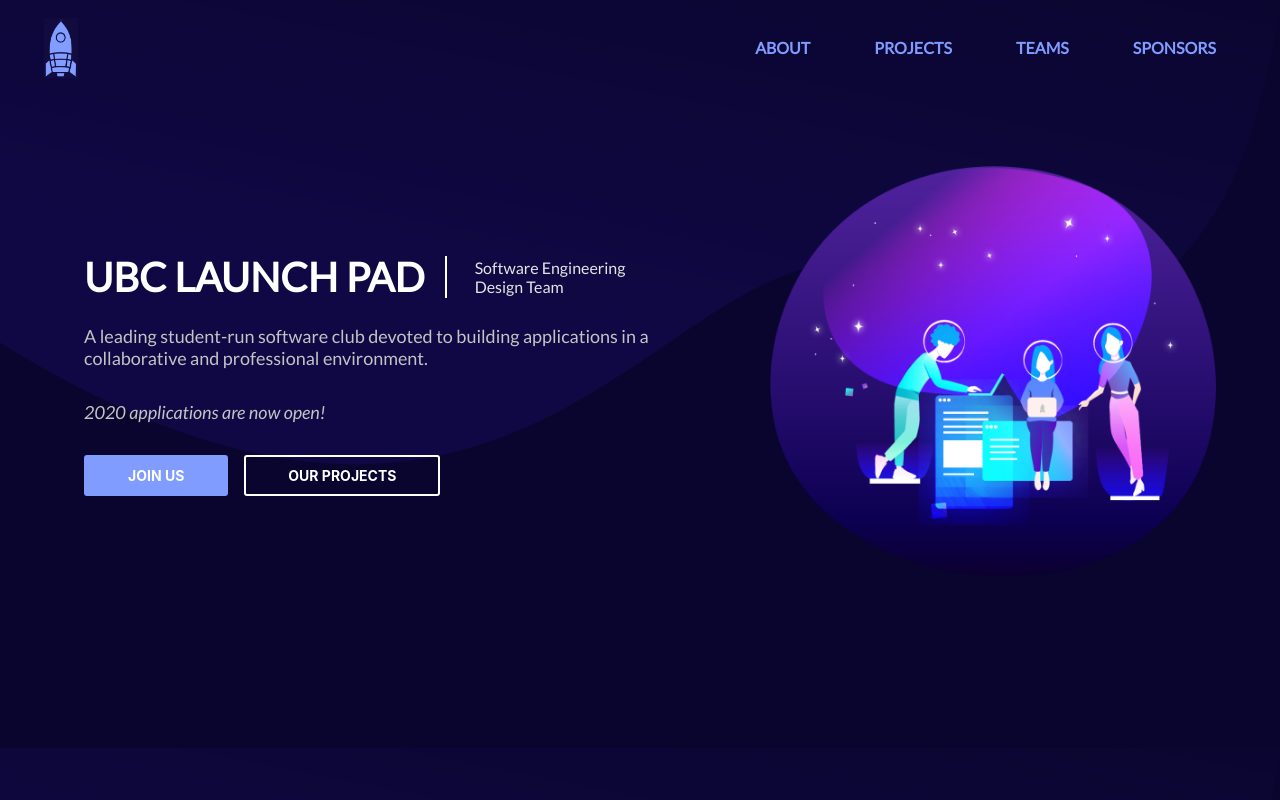
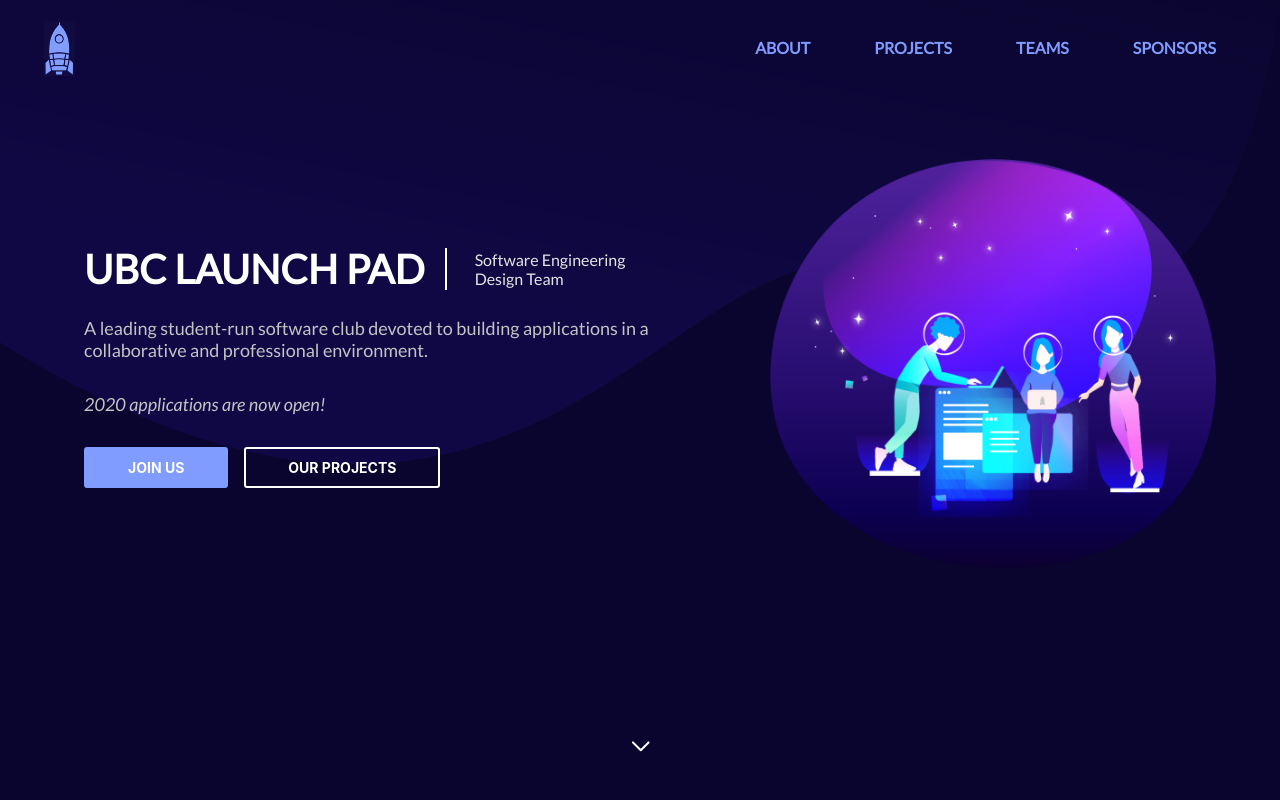
Before and after one commit to ubclaunchpad/ubclaunchpad.com, a Vue app: page / in a window 1280 px wide. Shown: the top 800 px of the page. Built offline with nearby package versions, Linux system fonts and the light colour scheme.

Commit message:
add indicator, adjust nav icon

```diff
--- a/src/App.vue
+++ b/src/App.vue
@@ -2,7 +2,7 @@
   <div id="main">
     <Nav />
 
-    <Section full-height>
+    <Section full-height next-section-indicator>
       <Feature v-bind:applications-open="applicationsOpen" />
     </Section>
 
--- a/src/components/Nav.vue
+++ b/src/components/Nav.vue
@@ -36,7 +36,7 @@
 #rocket {
   max-height: none;
   width: auto;
-  height: 60px;
+  height: 55px;
 }
 
 .navbar {
--- a/src/components/Section.vue
+++ b/src/components/Section.vue
@@ -2,11 +2,14 @@
   <section
     class="hero"
     v-bind:class="{
-      'is-fullheight-with-navbar': fullHeight,
+      'is-fullheight': fullHeight,
     }">
     <img id="section-bg" src="@/assets/backdrop.svg" />
     <div class="hero-body">
       <slot />
+    </div>
+    <div v-if="nextSectionIndicator">
+      <img id="indicator" src="@/assets/icons/indicator-down.svg" class="animated fadeInUp" />
     </div>
   </section>
 </template>
@@ -18,6 +21,7 @@
   name: 'Section',
   props: {
     fullHeight: Boolean,
+    nextSectionIndicator: Boolean,
   },
 });
 </script>
@@ -29,4 +33,10 @@
   mix-blend-mode: overlay;
   width: 100%;
 }
+#indicator {
+  display: block;
+  margin-left: auto;
+  margin-right: auto;
+  margin-bottom: 48px;
+}
 </style>
```
Also changed, not shown: src/assets/icons/indicator-down.svg (added).
